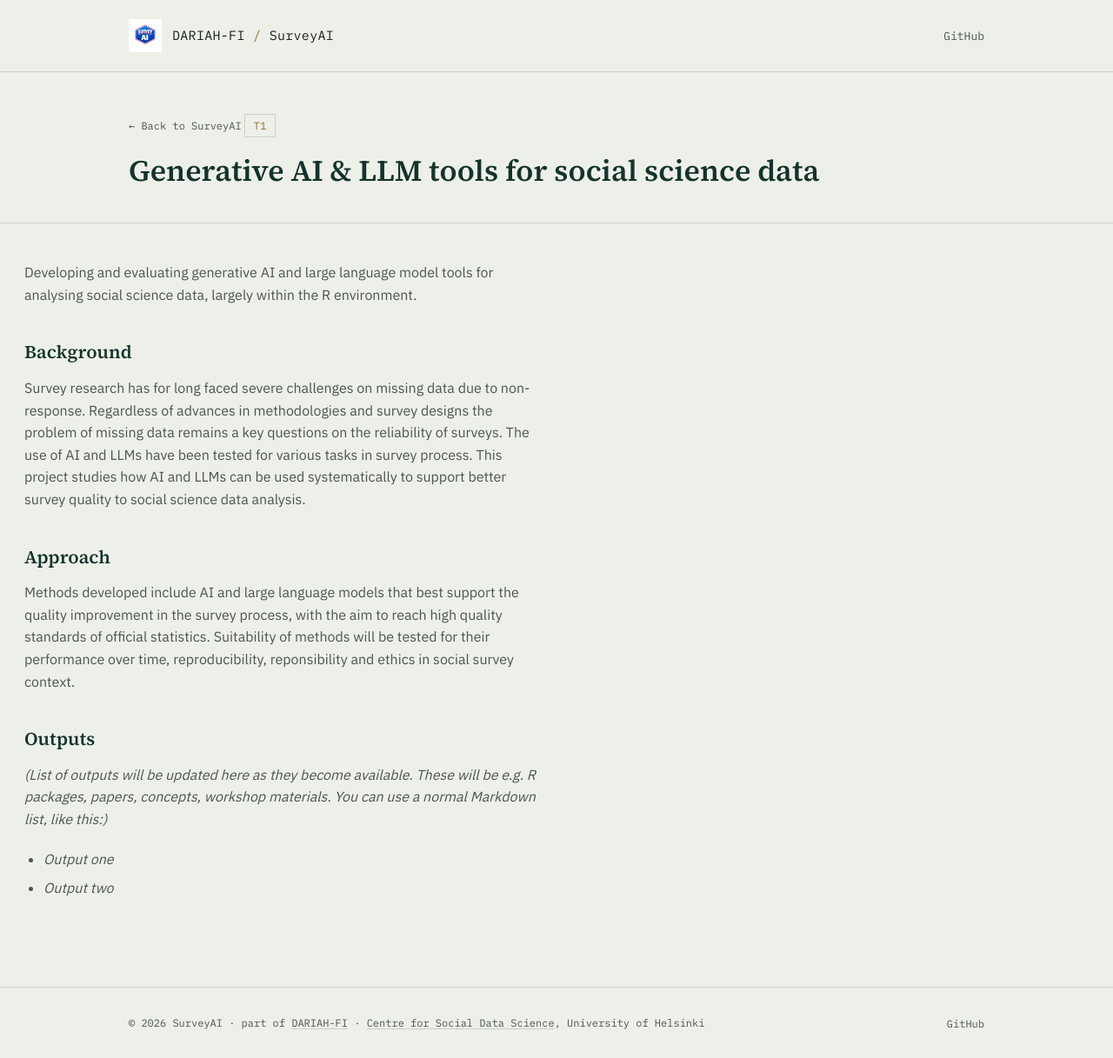
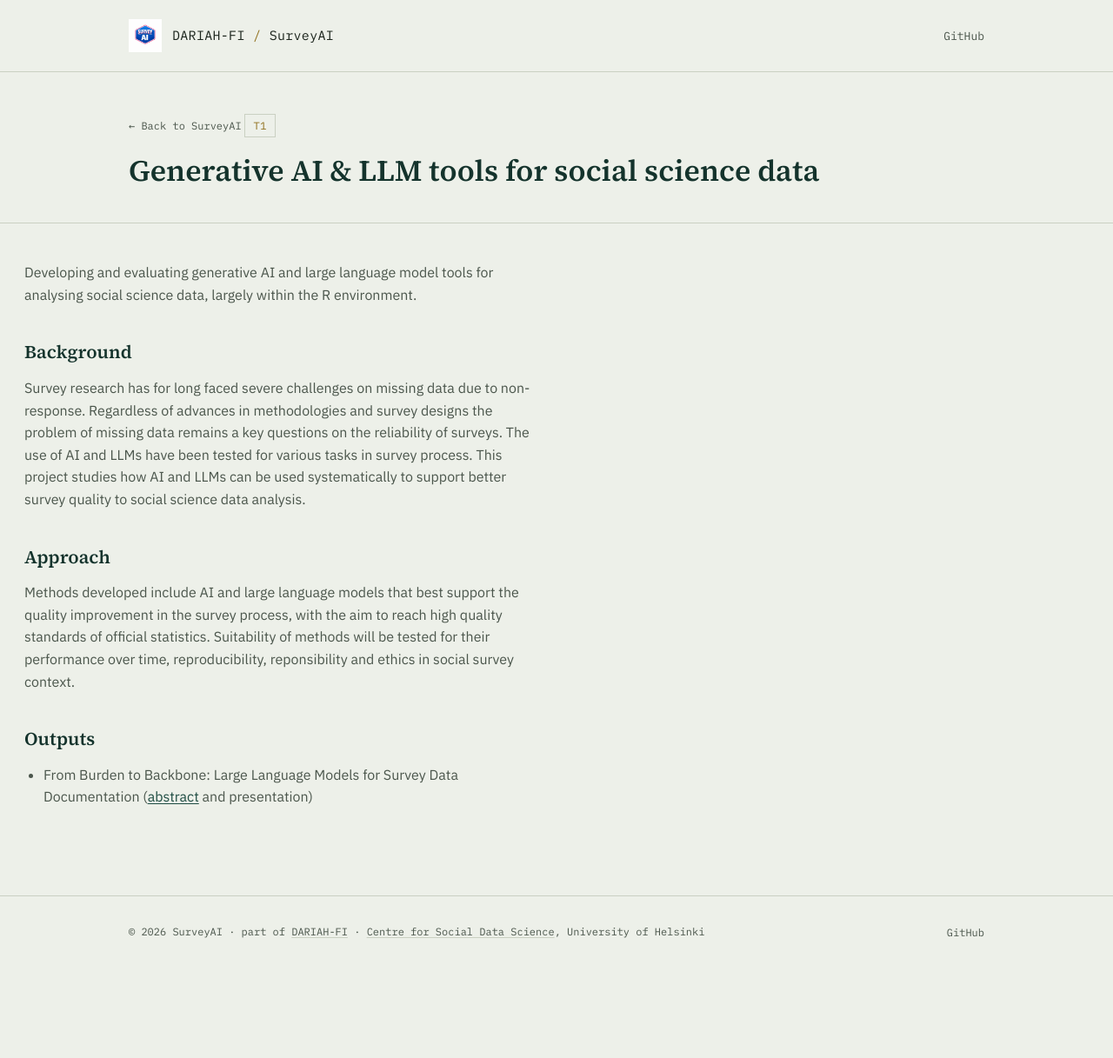
Before and after one commit to DARIAH-FI-SurveyAI/surveyai-site, a Jekyll site: the page built from t1.md, in a window 1280 px wide. Shown: the whole page at 87% size. Built offline with Jekyll 4.4.1, drawn with Linux system fonts in a browser that asks for light colours; after the commit the page ends 1113 px from its top, so only the background shows below that.

Commit message:
Update t1.md: BNU 2026 workshop activity added

```diff
--- a/t1.md
+++ b/t1.md
@@ -28,8 +28,4 @@ social survey context.
 
 ## Outputs
 
-*(List of outputs will be updated here as they become available. These will be
-e.g. R packages, papers, concepts, workshop materials. You can use a normal Markdown list, like this:)*
-
-- *Output one*
-- *Output two*
+- From Burden to Backbone: Large Language Models for Survey Data Documentation ([abstract](https://wiki.helsinki.fi/xwiki/bin/download/BNU/Events/Workshop%20on%20Survey%20Statistics%202026/Scientific%20Programme/WebHome/Proceedings_of_the_BNU_Network_Workshop_on_Survey_Statistics_2026.pdf?rev=1.4) and presentation)
```
